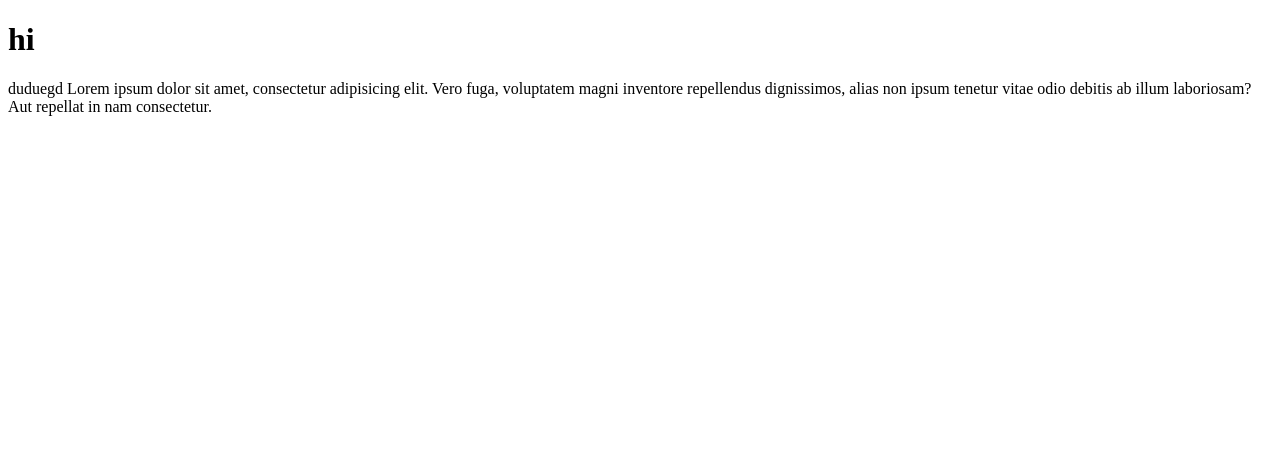
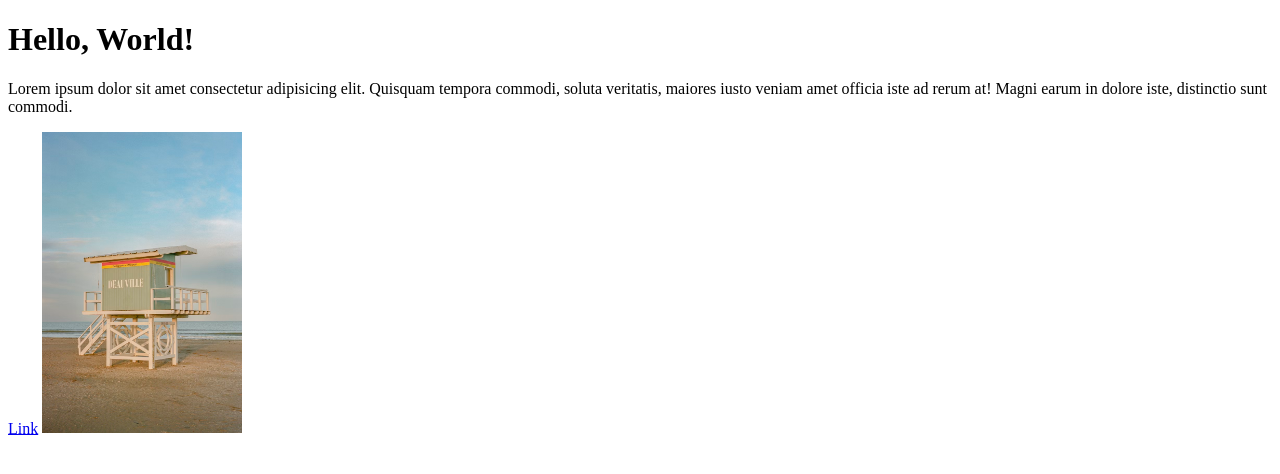
Before and after one commit to mkhaque1/First-project-01, a plain HTML site: page index.html in a window 1280 px wide. Drawn offline with Linux system fonts and the light colour scheme.

Commit message:
added a photo and update html

```diff
--- a/index.html
+++ b/index.html
@@ -3,15 +3,29 @@
   <head>
     <meta charset="UTF-8" />
     <meta name="viewport" content="width=device-width, initial-scale=1.0" />
-    <title>Document</title>
+    <title>Title</title>
   </head>
   <body>
-    <h1>hi</h1>
-    <p>
-      duduegd Lorem ipsum dolor sit amet, consectetur adipisicing elit. Vero
-      fuga, voluptatem magni inventore repellendus dignissimos, alias non ipsum
-      tenetur vitae odio debitis ab illum laboriosam? Aut repellat in nam
-      consectetur.
-    </p>
+    <div>
+      <h1>Hello, World!</h1>
+
+      <p>
+        Lorem ipsum dolor sit amet consectetur adipisicing elit. Quisquam
+        tempora commodi, soluta veritatis, maiores iusto veniam amet officia
+        iste ad rerum at! Magni earum in dolore iste, distinctio sunt commodi.
+      </p>
+      <!-- <p>
+        <strong>Lorem ipsum</strong> dolor sit amet consectetur adipisicing
+        elit. Temporibus perspiciatis, nobis nam assumenda magni minus aliquam
+        cum maxime mollitia impedit optio sit.
+        <em>Architecto distinctio voluptatem ea iusto rem asperiores sint!</em>
+      </p> -->
+      <a href="https://mkhaque.com" target="_blank">Link</a>
+      <img
+        src="/assets/photo-1762779943612-02464f850c54.avif"
+        alt="hero background image"
+        width="200px"
+      />
+    </div>
   </body>
 </html>
```
Also changed, not shown: assets/photo-1762779943612-02464f850c54.avif (added), 1 other file.
